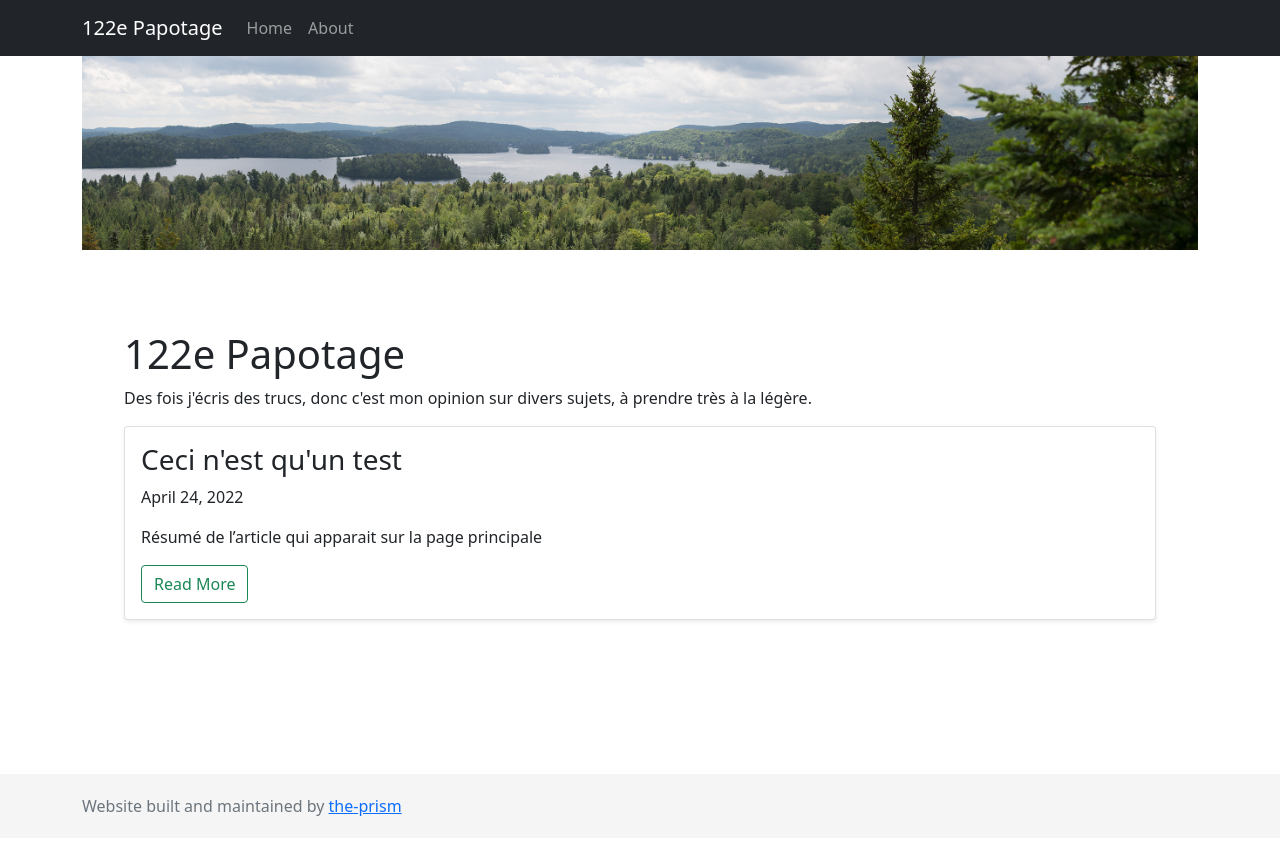
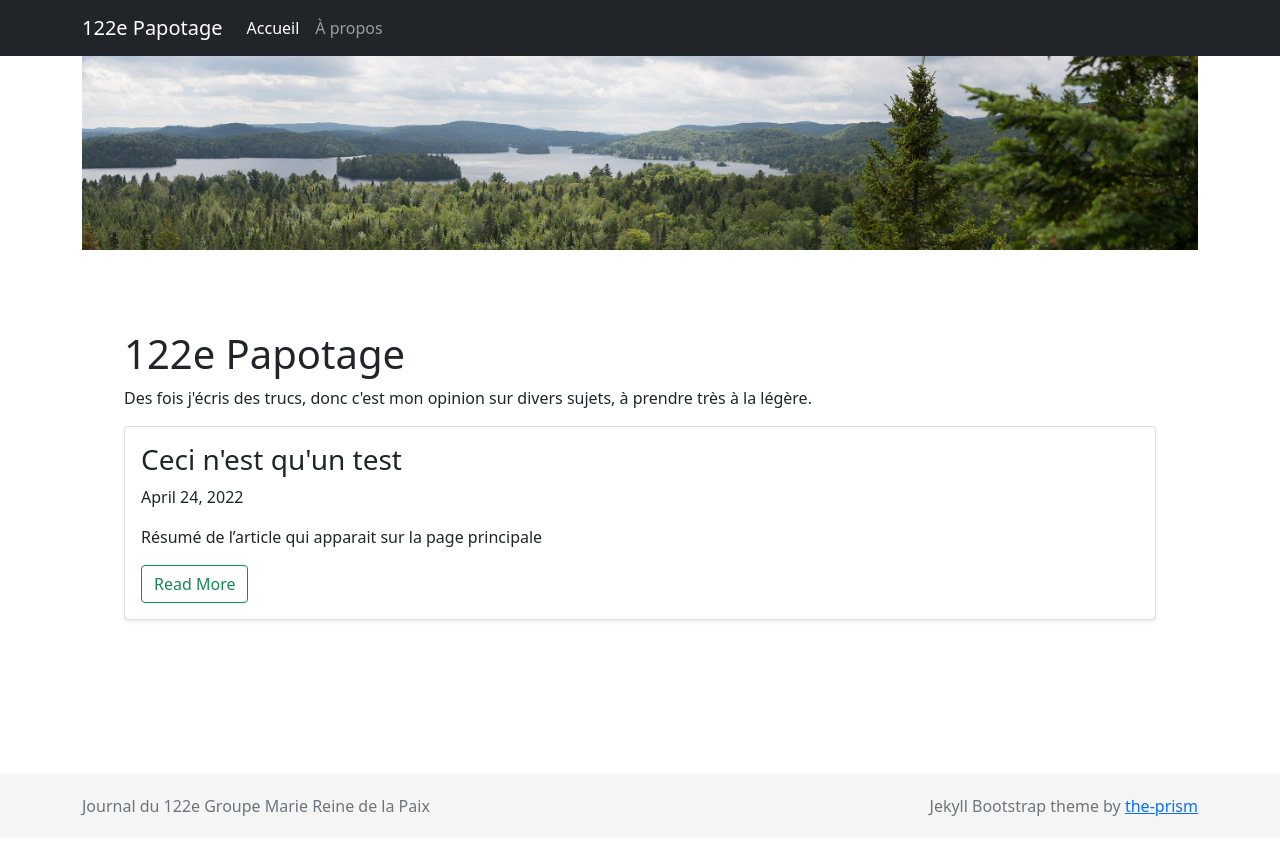
Before and after one commit to 122-Groupe-Scout-MRDLP/122-Papotage, a Jekyll site: the page built from index.html, in a window 1280 px wide. Shown: the top 855 px of the page. Built offline with Jekyll 4.4.1, drawn with Linux system fonts in a browser that asks for light colours; the list of posts is cut into pages by our own code.

Commit message:
Update navbar and add about page

```diff
--- a/_config.yml
+++ b/_config.yml
@@ -22,7 +22,7 @@ footer-links:
   youtube: # channel/<your_long_string> or user/<user-name>
   googleplus: # anything in your profile username that comes after plus.google.com/
 
-footer-text: Text to display in the footer of your site
+footer-text: Journal du 122e Groupe Marie Reine de la Paix
 
 url:
 
--- a/_includes/nav-bar.html
+++ b/_includes/nav-bar.html
@@ -9,14 +9,11 @@
 
       <div class="collapse navbar-collapse" id="mainNavbar">
           <ul class="navbar-nav mr-auto mt-2 mt-lg-0">
-              <li class="nav-item{% if page.title == "Home" %} active{% endif %}">
-                  <a class="nav-link" href="{{ site.baseurl }}/">Home</a>
+              <li class="nav-item">
+                  <a class="nav-link {% if page.title == "Accueil" %} active{% endif %}" href="{{ site.baseurl }}/">Accueil</a>
               </li>
-              <!-- <li class="nav-item{% if page.blog %} active{% endif %}">
-                  <a class="nav-link" href="{{ site.baseurl }}/blog">Blog</a>
-              </li> -->
-              <li class="nav-item{% if page.title == "About" %} active{% endif %}">
-                  <a class="nav-link" href="{{ site.baseurl }}/about">About</a>
+              <li class="nav-item">
+                  <a class="nav-link {% if page.title == "À propos" %} active{% endif %}" href="{{ site.baseurl }}/about">À propos</a>
               </li>
           </ul>
       </div>
--- a/_layouts/default.html
+++ b/_layouts/default.html
@@ -26,11 +26,7 @@
     </div>
   </div>
 
-  <footer class="footer">
-    <div class="container">
-      <span class="text-muted">Website built and maintained by <a href="https://github.com/{{ site.footer-links.github }}">the-prism</a></span>
-    </div>
-  </footer>
+  {% include footer.html %}
 </body>
 
 </html>
```
Also changed, not shown: about.md (added, +6 -0 lines).
